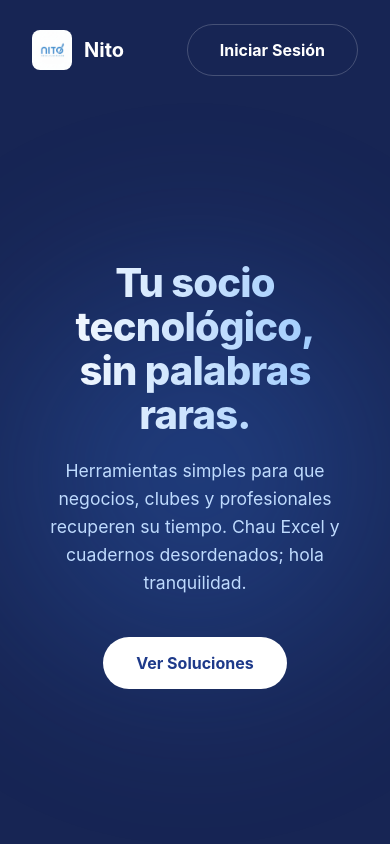
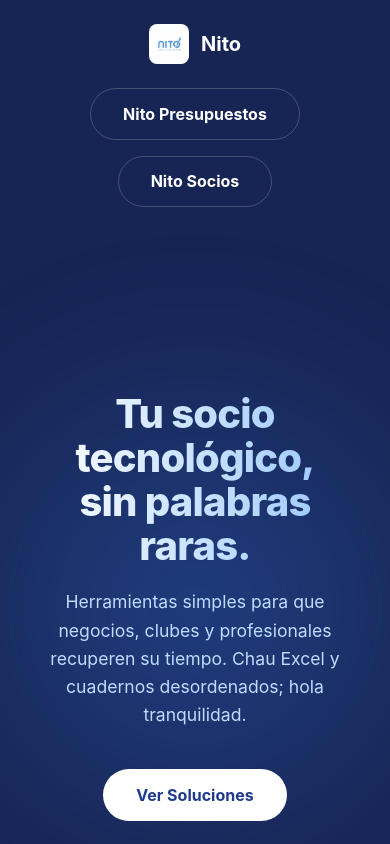
Before and after one commit to juanpablo-mdp/nito-landing, a React (Vite) app: page / in a window 390 px wide. Shown: the top 844 px of the page. Built offline with nearby package versions, Linux system fonts and the light colour scheme.

Commit message:
Update header: Individual login links for Socios and Presupuestos

```diff
--- a/src/App.tsx
+++ b/src/App.tsx
@@ -1,7 +1,7 @@
 import Logotipo from '/logo.jpeg';
 
 function App() {
-  const appUrl = "https://presupuestos.nitoapp.online";
+
 
   return (
     <>
@@ -11,7 +11,8 @@ function App() {
           <span>Nito</span>
         </div>
         <nav>
-          <a href={appUrl} className="btn btn-secondary">Iniciar Sesión</a>
+          <a href="https://presupuestos.nitoapp.online" className="btn btn-secondary btn-sm">Nito Presupuestos</a>
+          <a href="https://socios.nitoapp.online" className="btn btn-secondary btn-sm">Nito Socios</a>
         </nav>
       </header>
 
--- a/src/index.css
+++ b/src/index.css
@@ -77,6 +77,16 @@ header {
   padding: 1.5rem 2rem;
   width: 100%;
   box-sizing: border-box;
+}
+
+header nav {
+  display: flex;
+  gap: 1rem;
+}
+
+.btn-sm {
+  padding: 0.5em 1em;
+  font-size: 0.9em;
 }
 
 .logo-container {
@@ -380,4 +390,16 @@ footer {
   h1 {
     font-size: 2.5em;
   }
+
+  header {
+    flex-direction: column;
+    gap: 1.5rem;
+    padding: 1.5rem 1rem;
+  }
+
+  header nav {
+    width: 100%;
+    justify-content: center;
+    flex-wrap: wrap;
+  }
 }
```
